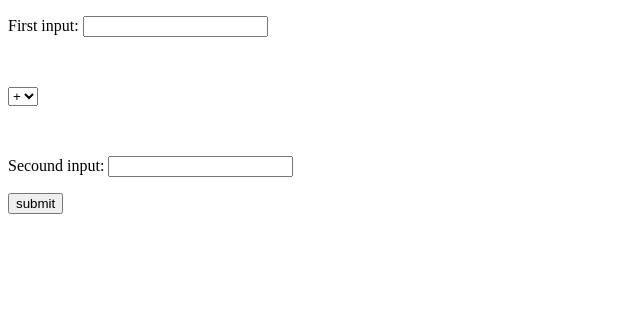
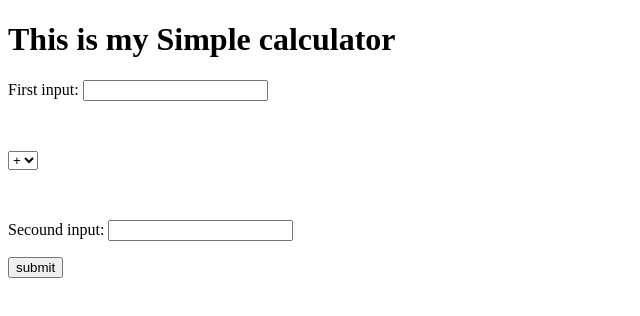
Before and after one commit to qamarabbas01/Simple_Calculator, a plain HTML site: page index.html in a window 1280 px wide. Shown: the whole page, without its empty margins (0-640 px from the left). Drawn offline with Linux system fonts and the light colour scheme.

Commit message:
added title for calaculator

```diff
--- a/index.html
+++ b/index.html
@@ -6,6 +6,7 @@
     <title>Simple calculater</title>
   </head>
   <body>
+    <h1>This is my Simple calculator</h1>
     <p class="border ">First input: <input type="text" name="text" id = "firstvalue" /></p>
     <br />
 
```
